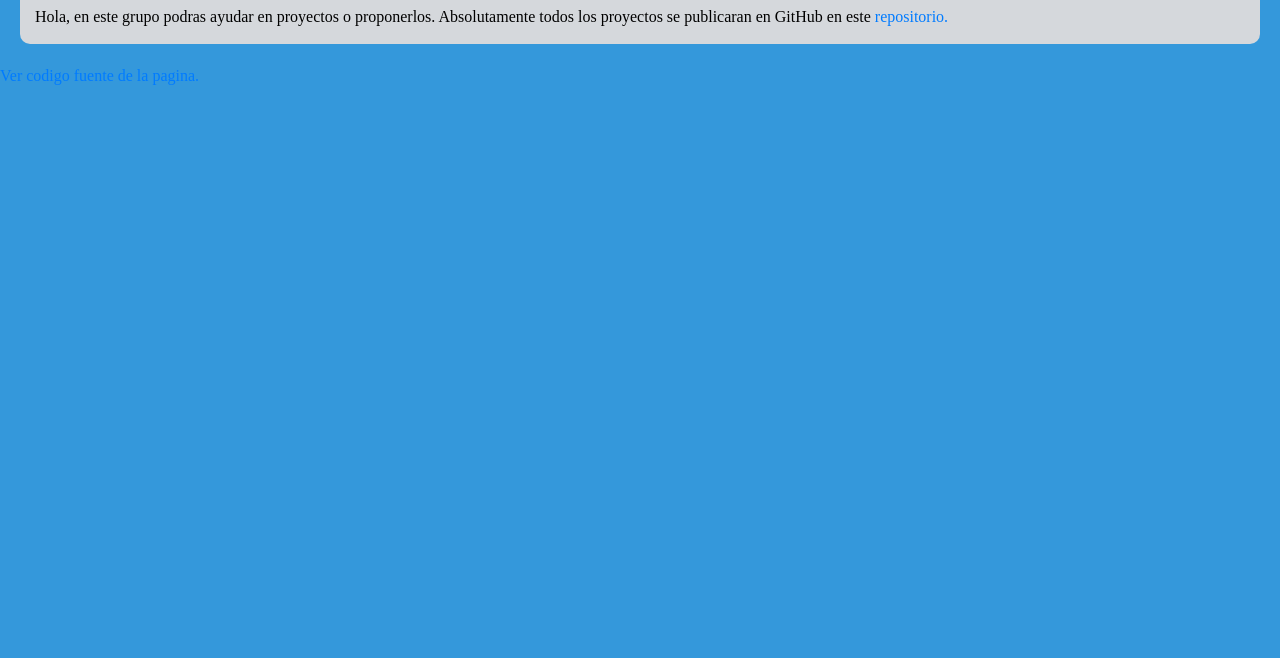
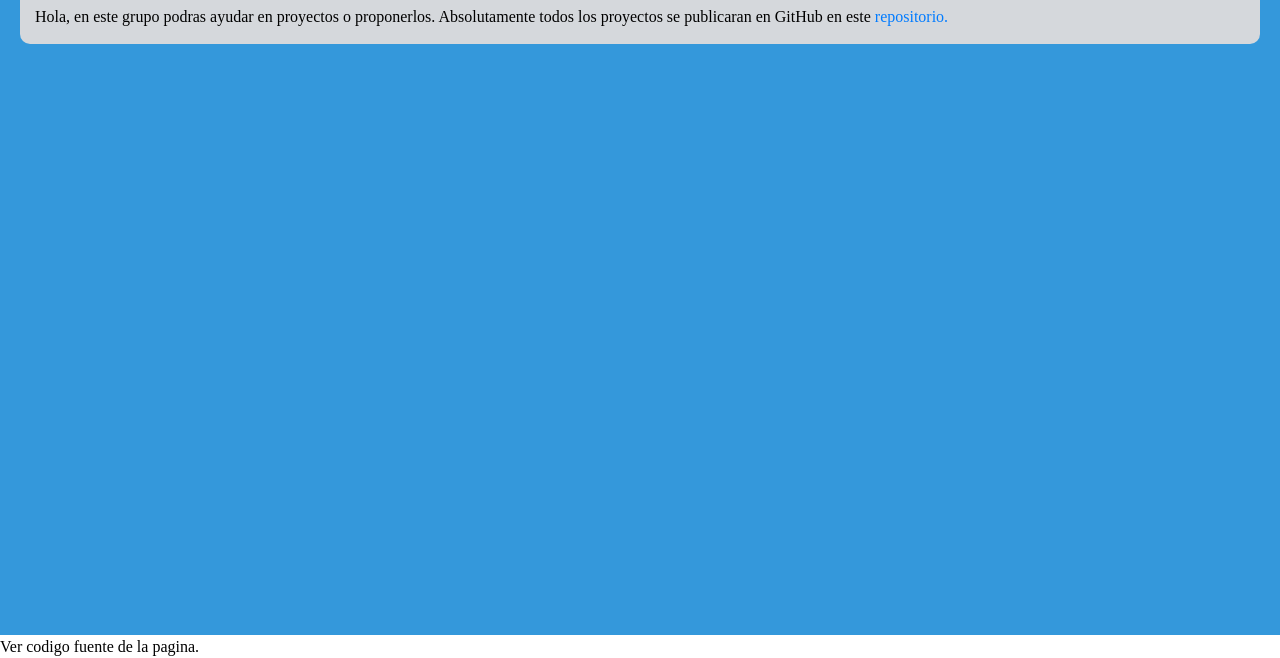
Before and after one commit to beresiartejuan/4METHOD, a plain HTML site: page pagina/index.html in a window 1280 px wide. Shown: the part 142-800 px from the top of the page. Drawn offline with nearby package versions, Linux system fonts and the light colour scheme.

Commit message:
Update estilos.css

```diff
--- a/pagina/estilos.css
+++ b/pagina/estilos.css
@@ -16,3 +16,18 @@ body {
 	border-radius: 10px;
 
 }
+.Abajo {
+	position:fixed;
+   	left:0px;
+   	bottom:0px;
+   	height:23px;
+   	width:100%;
+   	background-color: white;
+   	color: black;
+}
+.Abajo a {
+	color: black;
+}
+.Abajo a:hover {
+	color: #2e86c1;
+}
```
